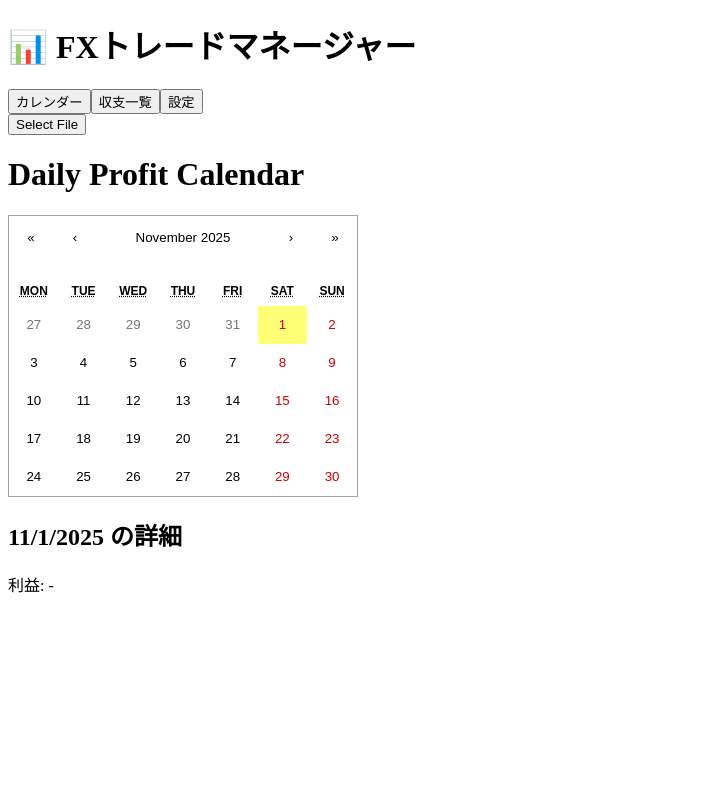
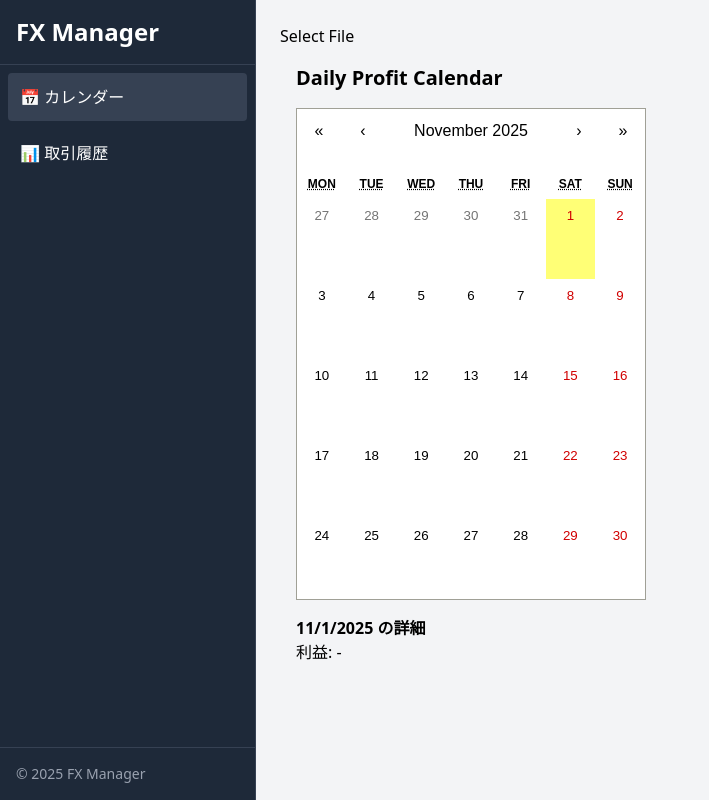
Before and after one commit to kondoyuya/fx-trade-manager, a React (Vite) app in the folder fx-trade-manager/: page / in a window 1280 px wide. Shown: the whole page, without its empty margins (0-709 px from the left). Built offline with nearby package versions, Linux system fonts and the light colour scheme.

Commit message:
サイドバーの実装と表示の微調整

```diff
--- a/fx-trade-manager/package.json
+++ b/fx-trade-manager/package.json
@@ -10,6 +10,7 @@
     "tauri": "tauri"
   },
   "dependencies": {
+    "@tailwindcss/vite": "^4.1.16",
     "@tauri-apps/api": "^2",
     "@tauri-apps/plugin-dialog": "~2",
     "@tauri-apps/plugin-fs": "~2",
@@ -24,6 +25,9 @@
     "@types/react-calendar": "^4.1.0",
     "@types/react-dom": "^19.1.6",
     "@vitejs/plugin-react": "^4.6.0",
+    "autoprefixer": "^10.4.21",
+    "postcss": "^8.5.6",
+    "tailwindcss": "^4.1.16",
     "typescript": "~5.8.3",
     "vite": "^7.0.4"
   }
--- a/fx-trade-manager/src-tauri/tauri.conf.json
+++ b/fx-trade-manager/src-tauri/tauri.conf.json
@@ -13,8 +13,8 @@
     "windows": [
       {
         "title": "fx-trade-manager",
-        "width": 800,
-        "height": 600
+        "width": 1600,
+        "height": 900
       }
     ],
     "security": {
--- a/fx-trade-manager/src/App.tsx
+++ b/fx-trade-manager/src/App.tsx
@@ -1,24 +1,52 @@
 import { useState } from "react";
-import { Tab } from "./types";
-import Sidebar from "./components/Sidebar";
 import CalendarPage from "./pages/CalendarPage";
 import HistoryPage from "./pages/HistoryPage";
+import { Tab } from "./types";
+import './index.css';
 
 function App() {
   const [activeTab, setActiveTab] = useState<Tab>("calendar");
 
   return (
-    <div className="flex flex-col items-center justify-center min-h-screen bg-gray-100">
-      <h1 className="text-3xl font-bold mb-6 text-gray-800">📊 FXトレードマネージャー</h1>
-      <div className="flex h-screen w-full">
-        <Sidebar activeTab={activeTab} setActiveTab={setActiveTab} />
+    <div className="flex h-screen font-sans">
+      {/* サイドバー */}
+      <aside className="w-64 bg-gray-800 text-white flex flex-col h-full shadow-lg border-r border-gray-700">
+        {/* タイトル */}
+        <div className="text-2xl font-bold p-4 border-b border-gray-700">
+          FX Manager
+        </div>
 
-        <div className="flex-1 p-4">
-          {activeTab === "calendar" && <CalendarPage />}
-          {activeTab === "profits" &&  <HistoryPage />}
-          {activeTab === "settings" && <div>ここに設定画面を表示</div>}
+        {/* ナビゲーション */}
+        <nav className="flex-1 p-2 flex flex-col gap-2">
+          <button
+            className={`w-full text-left p-3 rounded hover:bg-gray-700 transition ${
+              activeTab === "calendar" ? "bg-gray-700" : ""
+            }`}
+            onClick={() => setActiveTab("calendar")}
+          >
+            📅 カレンダー
+          </button>
+          <button
+            className={`w-full text-left p-3 rounded hover:bg-gray-700 transition ${
+              activeTab === "history" ? "bg-gray-700" : ""
+            }`}
+            onClick={() => setActiveTab("history")}
+          >
+            📊 取引履歴
+          </button>
+        </nav>
+
+        {/* フッター */}
+        <div className="p-4 border-t border-gray-700 text-sm text-gray-400">
+          © 2025 FX Manager
         </div>
-      </div>
+      </aside>
+
+      {/* メインコンテンツ */}
+      <main className="flex-1 bg-gray-100 p-6 overflow-auto">
+        {activeTab === "calendar" && <CalendarPage />}
+        {activeTab === "history" && <HistoryPage />}
+      </main>
     </div>
   );
 }
--- a/fx-trade-manager/src/index.css
+++ b/fx-trade-manager/src/index.css
@@ -1,7 +1,14 @@
+@import "tailwindcss";
+
 .react-calendar__tile {
-  height: 80px !important;
+  height: 80px !important; /* 高さを固定 */
+  display: flex;
+  flex-direction: column;
+  justify-content: space-between; /* 上下に余白を作る */
+  align-items: center;
+  padding: 8px; /* 内側の余白 */
+  box-sizing: border-box; /* パディングを含めて高さを固定 */
 }
-
 .react-calendar__tile > abbr {
   display: block;
 }
--- a/fx-trade-manager/src/types.ts
+++ b/fx-trade-manager/src/types.ts
@@ -4,4 +4,4 @@ export interface DailySummary {
   count: number;
 }
 
-export type Tab = "calendar" | "profits" | "settings";
+export type Tab = "calendar" | "history" | "settings";
--- a/fx-trade-manager/vite.config.ts
+++ b/fx-trade-manager/vite.config.ts
@@ -1,12 +1,16 @@
 import { defineConfig } from "vite";
 import react from "@vitejs/plugin-react";
+import tailwindcss from '@tailwindcss/vite'
 
 // @ts-expect-error process is a nodejs global
 const host = process.env.TAURI_DEV_HOST;
 
 // https://vite.dev/config/
 export default defineConfig(async () => ({
-  plugins: [react()],
+  plugins: [
+    react(),
+    tailwindcss()
+  ],
 
   // Vite options tailored for Tauri development and only applied in `tauri dev` or `tauri build`
   //
```
Also changed, not shown: 1 other file (tests, documents, lock files or other folders).
